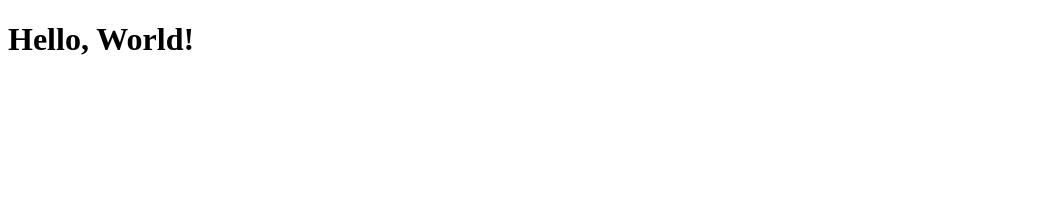
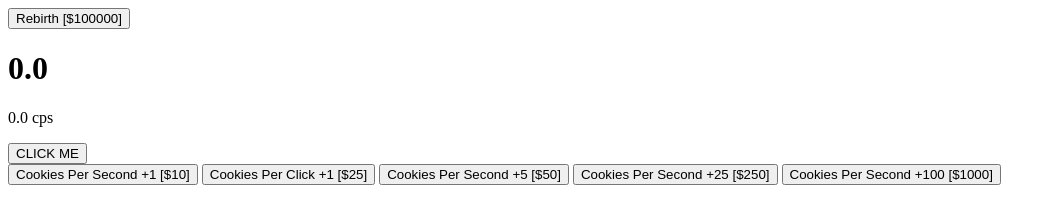
Before and after one commit to SHH-ICS/html-page-2Brenny2, a plain HTML site: page index.html in a window 1280 px wide. Shown: the whole page, without its empty margins (0-1056 px from the left). Drawn offline with Linux system fonts and the light colour scheme.

Commit message:
initial COmmit

```diff
--- a/index.html
+++ b/index.html
@@ -1,11 +1,26 @@
 <!DOCTYPE html>
-<html>
-  <head>
-    <title>Page Title</title>
-  </head>
-
-  <body>
-    <h1>Hello, World!</h1>
-  </body>
-
+<html lang="en">
+<head>
+    <meta charset="UTF-8">
+    <meta http-equiv="X-UA-Compatible" content="IE=edge">
+    <meta name="viewport" content="width=device-width, initial-scale=1.0">
+    <title>Brenny's Clicker</title>
+    <script src="script.js"></script>
+    <link rel="stylesheet" href="style.css">
+</head>
+<body>
+    <div class="content">
+        <button id="Rebirth" onclick="javascript:Rebirth()">Rebirth [$100000]</button>
+        <h1 id="CookieCount">0</h1>
+        <p id="CPS">0cps</p>
+        <button id="Cookie" onclick="javascript:ButtonClick()">CLICK ME</button>
+        <div class="Upgrades">
+            <button onclick="javascript:Upgrade('CPS', 10, 1)">Cookies Per Second +1 [$10]</button>
+            <button onclick="javascript:Upgrade('CPC', 25, 1)">Cookies Per Click +1 [$25]</button>
+            <button onclick="javascript:Upgrade('CPS', 50, 5)">Cookies Per Second +5 [$50]</button>
+            <button onclick="javascript:Upgrade('CPS', 250, 25)">Cookies Per Second +25 [$250]</button>
+            <button onclick="javascript:Upgrade('CPS', 1000, 100)">Cookies Per Second +100 [$1000]</button>
+        </div>
+    </div>
+</body>
 </html>
--- /dev/null
+++ b/script.js
@@ -0,0 +1,51 @@
+//localStorage.clear()
+
+if (localStorage.getItem("Cookies") == undefined) {
+    localStorage.setItem("Cookies", 0)
+    localStorage.setItem("CPC", 1)
+    localStorage.setItem("CPS", 0)
+    localStorage.setItem("Rebirths", 0)
+}
+
+setInterval(function() {
+    document.getElementById("CookieCount").innerHTML = parseFloat(localStorage.Cookies).toFixed(1)
+}, 1)
+
+var CPS_Index = 0
+var CPS_Ary = []
+
+setInterval(function() {
+    document.getElementById("CPS").innerHTML = (localStorage.Cookies - CPS_Ary[9]).toFixed(1) + " cps"
+    CPS_Index += 1
+    CPS_Ary.splice(0,0, localStorage.Cookies)
+    if (CPS_Index > 10) {
+        CPS_Ary.pop()
+    }
+}, 100)
+
+setInterval(function() {
+    localStorage.Cookies = (parseFloat(localStorage.Cookies) + (parseFloat(localStorage.CPS)/10)*(parseFloat(localStorage.Rebirths) + 1)).toFixed(1)
+}, 100)
+
+function ButtonClick() {
+    localStorage.Cookies = parseFloat(localStorage.Cookies) + (parseFloat(localStorage.CPC) * (parseFloat(localStorage.Rebirths) + 1))
+}
+
+function Upgrade(Type, Cost, Amnt) {
+    if (parseFloat(localStorage.Cookies) - Cost < 0) { return }
+    localStorage.Cookies = (parseFloat(localStorage.Cookies) - Cost).toFixed(1)
+    if (Type == "CPC") {
+        localStorage.CPC = (parseFloat(localStorage.CPC) + Amnt).toFixed(1)
+    }
+    if (Type == "CPS") {
+        localStorage.CPS = (parseFloat(localStorage.CPS) + Amnt).toFixed(1)
+    }
+}
+
+function Rebirth() {
+    if (parseFloat(localStorage.Cookies) - 100000 < 0) { return }
+    localStorage.Rebirths = parseFloat(localStorage.Rebirths) + 1
+    localStorage.CPC = 1
+    localStorage.CPS = 0
+    localStorage.Cookies = 0
+}
--- /dev/null
+++ b/syle.css
@@ -0,0 +1,72 @@
+* {
+    padding: 0;
+    margin: 0;
+}
+body {
+    background-color: #000000;
+}
+.content {
+    width: 100%;
+    height: 100vh;
+    max-width: 800px;
+    margin: auto;
+    background-image: linear-gradient(0deg, #333333, #ffffff);
+}
+#CookieCount {
+    width: 100%;
+    text-align: center;
+    padding-top: 2rem;
+    font-size: 3em;
+}
+#Cookie {
+    width: 25%;
+    height: 25%;
+    margin-left: 37.5%;
+    border-radius: 100%;
+    border: black solid 2px;
+    background-image: radial-gradient(white, #909090);
+
+    font-size: 1.5em;
+}
+#Cookie:hover {
+    background-image: radial-gradient(white, #090909);
+}
+#CPS {
+    width: 100%;
+    text-align: center;
+    font-size: x-large;
+    transform: translateY(-7.5px);
+}
+.Upgrades {
+    margin: 1.5em;
+    width: calc(100% - 3em - 10px);
+    background-color: #999999;
+    border: solid 5px black;
+    border-radius: 2.5em;
+    height: 50%;
+}
+.Upgrades Button {
+    width: 90%;
+    margin: 2% 5% 0;
+    height: 15%;
+
+    border-radius: 2.5em;
+    border: solid 5px black;
+    font-size: 1.5em;
+}
+.Upgrades Button:hover {
+    background-color: lightgray;
+}
+#Rebirth {
+    width: calc(100% - 2em);
+    max-width: 800px;
+    margin: 1em 1em;
+    position: fixed;
+
+    border-radius: 2.5em;
+    border: solid 5px black;
+}
+
+#Rebirth:hover {
+    background-color: lightgray;
+}
```
